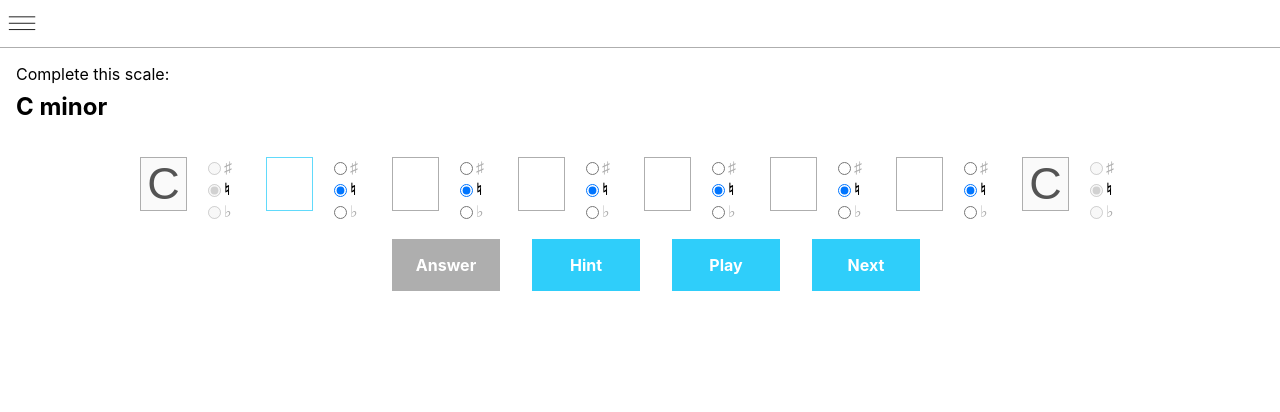
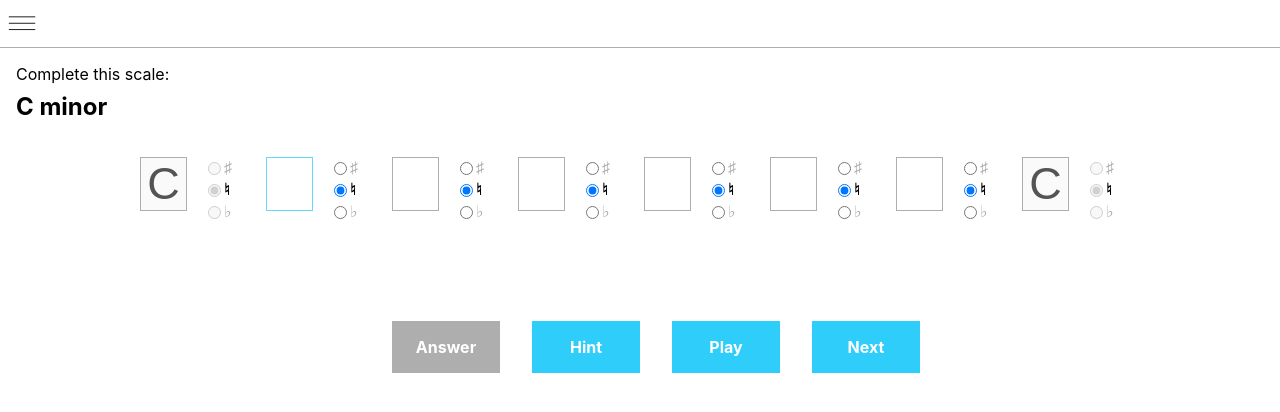
Before and after one commit to visusnet/scale-trainer, a React (Create React App) app: page / in a window 1280 px wide. Shown: the top 412 px of the page. Built offline with nearby package versions, Linux system fonts and the light colour scheme.

Commit message:
No more jumping action buttons.

```diff
--- a/src/assets/_mixins.scss
+++ b/src/assets/_mixins.scss
@@ -9,10 +9,13 @@
     }
 }
 
-@mixin auto-fill-grid($max-width: 47px, $gap: 1em) {
+@mixin auto-fill-grid($numberOfRows: null, $max-width: 47px, $gap: 1em) {
     display: grid;
     grid-template-columns: repeat(auto-fill, $max-width);
     grid-gap: $gap;
+    @if $numberOfRows != null {
+        grid-template-rows: repeat($numberOfRows, 1fr);
+    }
 }
 
 @mixin fill-row($numberOfColumns: 12) {
--- a/src/components/ScaleQuestion/ScaleQuestion.scss
+++ b/src/components/ScaleQuestion/ScaleQuestion.scss
@@ -25,7 +25,7 @@
         }
 
         &__notes {
-            @include auto-fill-grid;
+            @include auto-fill-grid(2);
             max-width: 1000px;
             margin-left: auto;
             margin-right: auto;
```
